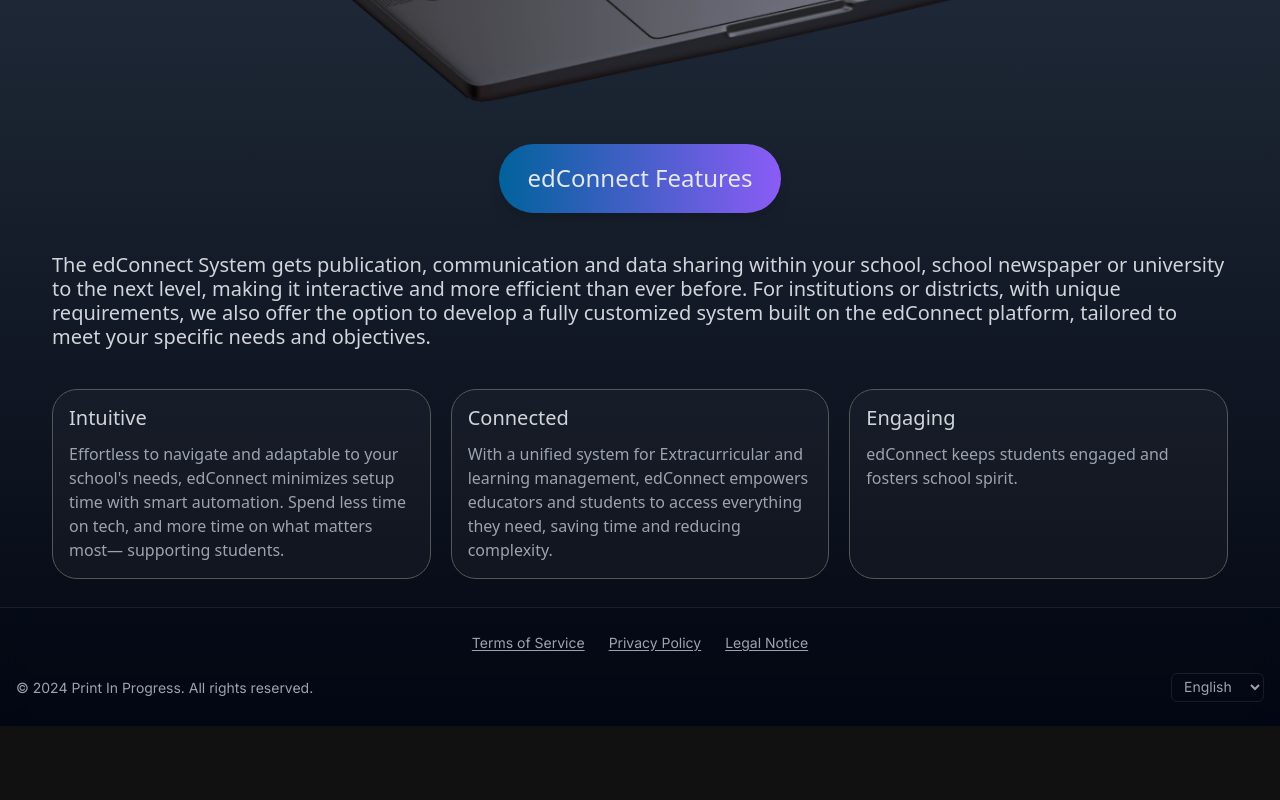
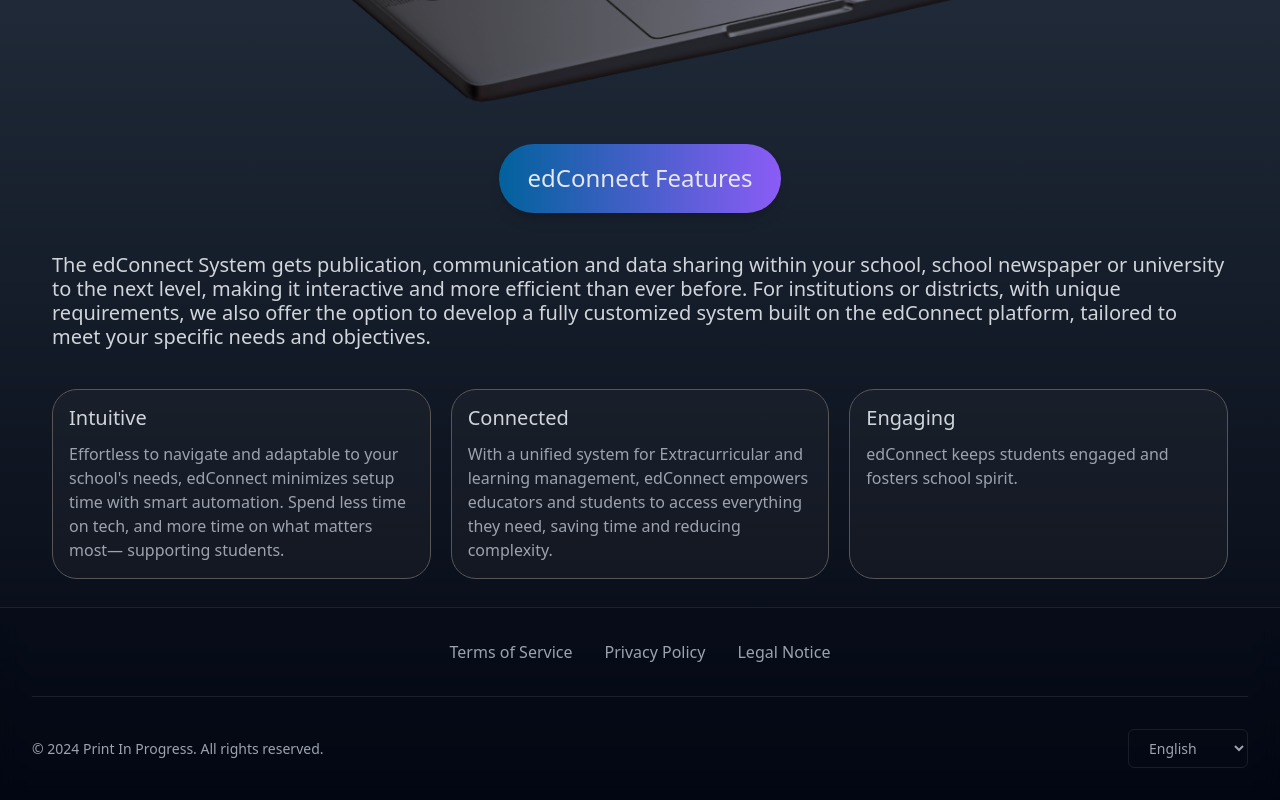
Before and after one commit to Print-In-Progress/PrintInProgress_Homepage, a React (Vite) app: page / in a window 1280 px wide. Shown: the part 785-1585 px from the top of the page. Before the commit the page ends 1511 px from the top, so only its background shows below. Built offline with nearby package versions, Linux system fonts and the light colour scheme.

Commit message:
Improved Footer Design

```diff
--- a/src/components/Footer.jsx
+++ b/src/components/Footer.jsx
@@ -4,46 +4,44 @@
 const Footer = () => {
   const currentYear = new Date().getFullYear();
 
+  // Placeholder Links
   const links = [
-    {
-      name: "Terms of Service",
-      href: "/terms",
-    },
-    {
-      name: "Privacy Policy",
-      herf: "/privacy",
-    },
-    {
-      name: "Legal Notice",
-      href: "/legal-notice",
-    },
+    { name: "Terms of Service", href: "/" },
+    { name: "Privacy Policy", href: "/" },
+    { name: "Legal Notice", href: "/" },
   ];
 
   return (
-    <footer className="border-t border-gray-300 border-opacity-10 bg-navbar-bg bg-opacity-20 px-4 py-6 backdrop-blur-button">
-      <div className="mx-auto mt-auto flex w-full max-w-7xl flex-col gap-5">
-        {/* Legal Links */}
-        <nav className="flex justify-center gap-x-6">
-          {links.map((link, index) => (
+    <footer className="relative border-t border-gray-300 border-opacity-10 bg-navbar-bg bg-opacity-20 backdrop-blur-button">
+      <div className="mx-auto w-full max-w-7xl px-4 py-4 sm:px-6 sm:py-6 lg:px-8 lg:py-8">
+        <div className="flex flex-col space-y-6 sm:space-y-8">
+          {/* Links - Responsive grid that becomes vertical on mobile */}
+          <nav className="grid auto-rows-auto grid-cols-1 gap-4 sm:flex sm:flex-wrap sm:justify-center sm:gap-8">
+            {links.map((link) => (
               <Link
-              key={link + index}
+                key={link.name}
                 to={link.href}
-              className="font-inter text-caption text-gray-400 underline underline-offset-2 transition-colors duration-200 hover:text-gray-100"
+                className="w-full text-center text-body text-gray-body transition-all duration-200 hover:text-gray-display sm:w-auto sm:text-left"
               >
                 {link.name}
               </Link>
             ))}
           </nav>
 
-        <section className="flex flex-row items-center justify-between">
-          {/* Copyright */}
-          <p className="font-inter text-caption text-gray-400">
+          {/* Divider - Adjusts margin based on screen size */}
+          <div className="w-full border-t border-gray-300 border-opacity-10" />
+
+          {/* Bottom section - Stacks on mobile, side by side on larger screens */}
+          <div className="flex flex-col items-center gap-4 sm:flex-row sm:justify-between sm:gap-6 lg:gap-8">
+            {/* Copyright - Full width on mobile, auto width on larger screens */}
+            <p className="w-full text-center text-caption text-gray-body sm:w-auto sm:text-left">
               © {currentYear} Print In Progress. All rights reserved.
             </p>
 
-          {/* Language Selector */}
+            {/* Language Selector - Full width on mobile, auto width on larger screens */}
+            <div className="w-full sm:w-auto">
               <select
-            className="rounded-md border border-gray-300 border-opacity-10 bg-transparent px-2 py-1 font-inter text-caption text-gray-400 focus:outline-none focus:ring-2 focus:ring-primary"
+                className="w-full rounded-md border border-gray-300 border-opacity-10 bg-transparent px-4 py-2 text-center text-caption text-gray-body transition-all duration-200 hover:border-opacity-20 focus:outline-none focus:ring-1 focus:ring-primary sm:w-auto sm:min-w-[120px] sm:text-left"
                 defaultValue="en"
               >
                 <option value="en" className="bg-navbar-bg">
@@ -53,7 +51,9 @@
                   Deutsch
                 </option>
               </select>
-        </section>
+            </div>
+          </div>
+        </div>
       </div>
     </footer>
   );
```
Lines whose indentation alone changed are shown as unchanged.
